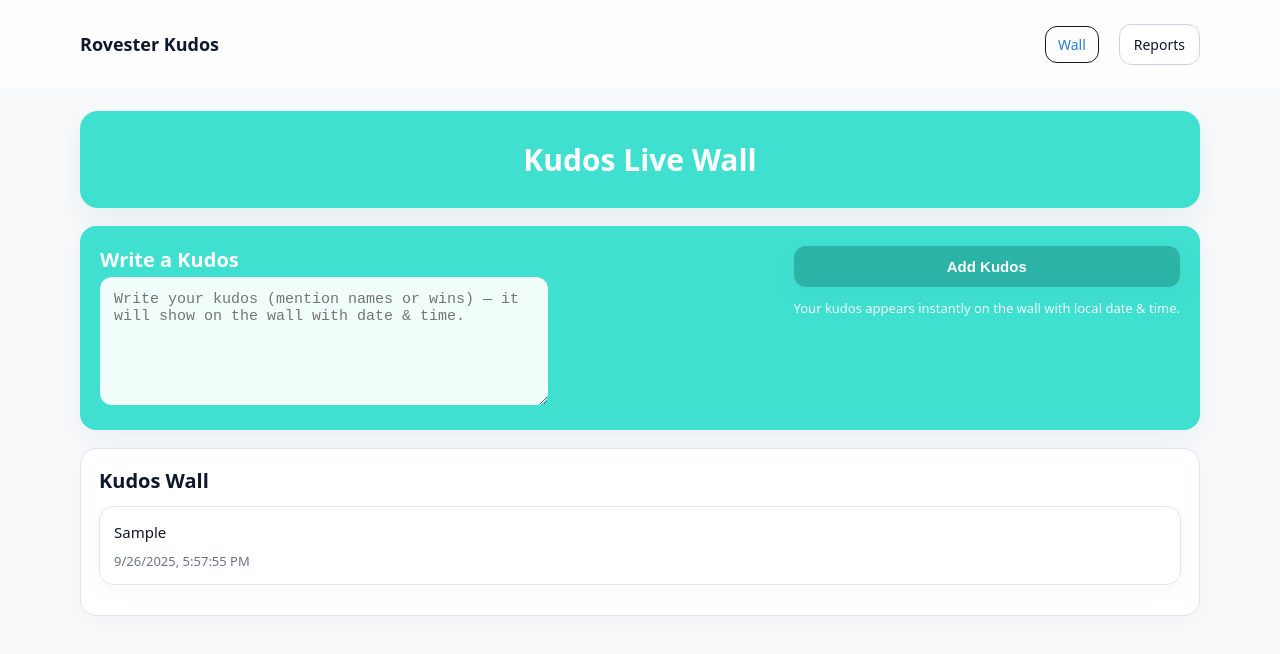
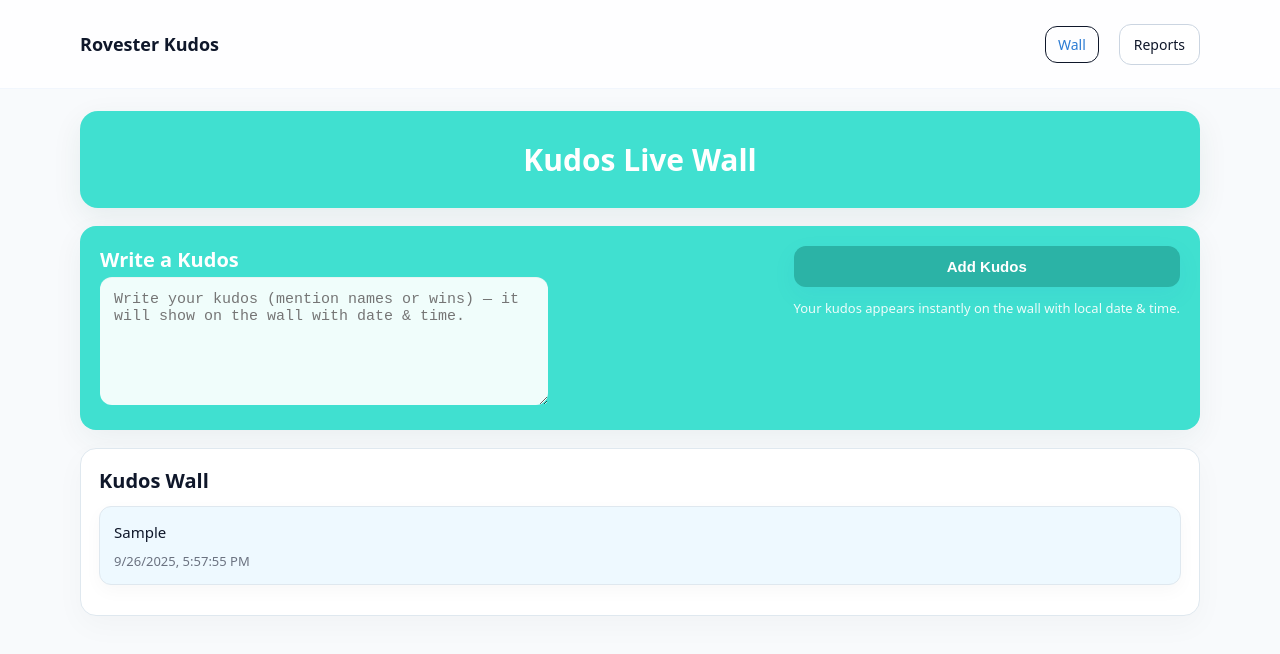
Before and after one commit to nina838/Rove-Kudos-, a React (Vite) app: page / in a window 1280 px wide. Both pictures are taken after typing "Sample" into the empty fields and a click on the button "Add Kudos". Shown: the top 654 px of the page. Built offline with nearby package versions, Linux system fonts and the light colour scheme.

Commit message:
Update KudosPanel.jsx

```diff
--- a/src/components/KudosPanel.jsx
+++ b/src/components/KudosPanel.jsx
@@ -1,39 +1,56 @@
 // src/components/KudosPanel.jsx
-import React, { useMemo, useEffect } from "react";
+import React, { useMemo, useEffect, useState } from "react";
 
 export default function KudosPanel({
   kudos,
   getContent,
   getCreatedAt,
-  currentUserId,
-  allowedAdminIds = ["rovester-admin"],
-  onArchive,
-  onDelete,
 }) {
   const THEME = {
+    lightBlue: "#eef9ff",
     blue: "#2b7bd3",
-    turquoise: "#2bcab3",
+    turquoise: "#40E0D0",
     slate: "#0f172a",
-    graySoft: "#f6f8fb",
     grayMid: "#dfe8ef",
     textMuted: "#6b7280",
   };
 
-  const S = {
+  const styles = {
     section: { marginBottom: 12 },
-    card: { background: "#fff", borderRadius: 14, border: `1px solid ${THEME.grayMid}`, padding: 14, marginBottom: 12, boxShadow: "0 8px 22px rgba(15,23,42,0.03)" },
-    message: { fontSize: 15, color: THEME.slate, marginBottom: 8, lineHeight: 1.5 },
-    timestamp: { fontSize: 13, color: THEME.textMuted },
-    subtle: { color: THEME.textMuted, fontSize: 14 },
-    head: { marginTop: 0, color: THEME.blue },
-    adminRow: { display: "flex", gap: 8, alignItems: "center" }
+    itemCard: {
+      background: THEME.lightBlue,
+      borderRadius: 12,
+      padding: 14,
+      marginBottom: 12,
+      border: `1px solid ${THEME.grayMid}`,
+      boxShadow: "0 6px 18px rgba(15,23,42,0.03)",
+      transition: "transform 220ms ease, opacity 220ms ease",
+      opacity: 1,
+    },
+    itemMessage: { fontSize: 15, color: THEME.slate, marginBottom: 8, lineHeight: 1.5 },
+    itemTime: { fontSize: 13, color: THEME.textMuted },
+    empty: { color: THEME.textMuted, fontSize: 14 },
   };
 
-  // keep dataset for admin flow compatibility
+  // add a small local 'mount' flag to animate newly rendered items
+  const [mountedIds, setMountedIds] = useState(() => (kudos || []).map(k => k.id));
+
   useEffect(() => {
-    document.body.dataset.adminUnlocked = "false";
-    return () => { delete document.body.dataset.adminUnlocked; };
-  }, []);
+    // when kudos change, mark any new ids and animate
+    const ids = (kudos || []).map(k => k.id);
+    const newIds = ids.filter(id => !mountedIds.includes(id));
+    if (newIds.length > 0) {
+      setMountedIds(prev => [...newIds, ...prev]);
+      // remove old ids from mounted list after animation window (to keep array small)
+      const t = setTimeout(() => {
+        setMountedIds(ids);
+      }, 600);
+      return () => clearTimeout(t);
+    } else {
+      // keep mounted in sync
+      setMountedIds(ids);
+    }
+  }, [kudos]);
 
   const items = Array.isArray(kudos) ? kudos : [];
   const sorted = useMemo(
@@ -43,16 +60,25 @@ export default function KudosPanel({
 
   return (
     <div>
-      <section style={S.section}>
+      <section style={styles.section}>
         {sorted.length === 0 ? (
-          <div style={S.subtle}>No kudos yet. Be the first to add one — it will appear instantly.</div>
+          <div style={styles.empty}>No kudos yet. Be the first — your message will appear instantly.</div>
         ) : (
-          sorted.map(k => (
-            <div key={k.id} style={S.card}>
-              <div style={S.message}>{getContent?.(k) ?? ""}</div>
-              <div style={S.timestamp}>{new Date(getCreatedAt(k)).toLocaleString()}</div>
-            </div>
-          ))
+          sorted.map((k) => {
+            // subtle mount animation styles
+            const isNew = mountedIds.includes(k.id);
+            const animStyle = isNew ? { transform: "translateY(0)", opacity: 1 } : { transform: "translateY(0)", opacity: 1 };
+            return (
+              <div
+                key={k.id}
+                style={{ ...styles.itemCard, ...animStyle }}
+                aria-live="polite"
+              >
+                <div style={styles.itemMessage}>{getContent?.(k) ?? ""}</div>
+                <div style={styles.itemTime}>{new Date(getCreatedAt(k)).toLocaleString()}</div>
+              </div>
+            );
+          })
         )}
       </section>
     </div>
```
